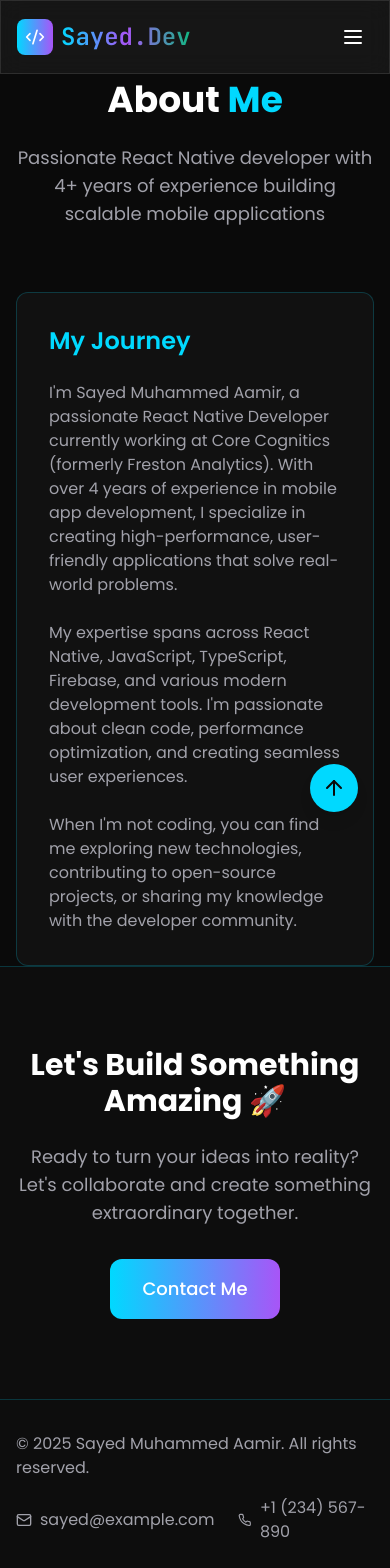
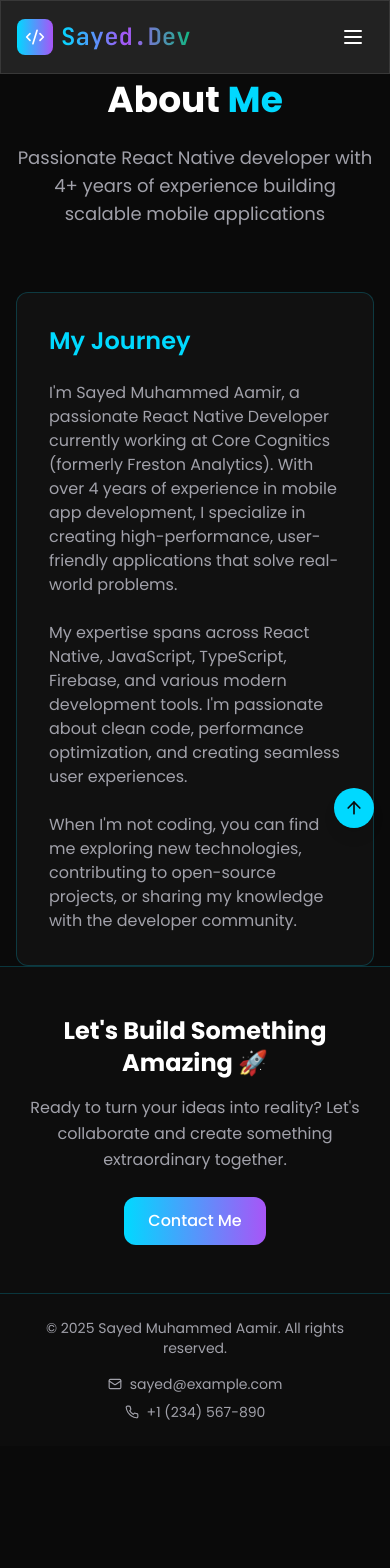
Before and after one commit to devaamir/aamir_portfolio, a React (Vite) app: page /aamir_portfolio/about in a window 390 px wide. Shown: the top 1568 px of the page. After the commit the page ends 1446 px from the top, so only its background shows below. Built offline with nearby package versions, Linux system fonts and the light colour scheme.

Commit message:
new update

```diff
--- a/src/components/Footer.tsx
+++ b/src/components/Footer.tsx
@@ -10,13 +10,13 @@ const Footer = () => {
   return (
     <footer className="bg-dark-card/50 border-t border-dark-accent/20">
       {/* CTA Section */}
-      <section className="py-20 px-4 sm:px-6 lg:px-8">
+      <section className="py-12 md:py-20 px-4 sm:px-6 lg:px-8">
         <div className="max-w-4xl mx-auto text-center">
           <motion.h2
             initial={{ opacity: 0, y: 30 }}
             whileInView={{ opacity: 1, y: 0 }}
             viewport={{ once: true }}
-            className="text-3xl md:text-4xl font-bold mb-6"
+            className="text-2xl md:text-3xl lg:text-4xl font-bold mb-4 md:mb-6"
           >
             Let's Build Something Amazing 🚀
           </motion.h2>
@@ -26,7 +26,7 @@ const Footer = () => {
             whileInView={{ opacity: 1, y: 0 }}
             viewport={{ once: true }}
             transition={{ delay: 0.2 }}
-            className="text-lg text-text-secondary mb-8 max-w-2xl mx-auto"
+            className="text-base md:text-lg text-text-secondary mb-6 md:mb-8 max-w-2xl mx-auto leading-relaxed"
           >
             Ready to turn your ideas into reality? Let's collaborate and create something extraordinary together.
           </motion.p>
@@ -46,28 +46,28 @@ const Footer = () => {
       </section>
 
       {/* Footer Links */}
-      <div className="border-t border-dark-accent/20 py-8 px-4 sm:px-6 lg:px-8">
+      <div className="border-t border-dark-accent/20 py-6 md:py-8 px-4 sm:px-6 lg:px-8">
         <div className="max-w-7xl mx-auto">
-          <div className="flex flex-col md:flex-row justify-between items-center">
-            <div className="mb-4 md:mb-0">
-              <p className="text-text-secondary">
+          <div className="flex flex-col md:flex-row justify-between items-center space-y-4 md:space-y-0">
+            <div className="text-center md:text-left">
+              <p className="text-sm md:text-base text-text-secondary">
                 © 2025 Sayed Muhammed Aamir. All rights reserved.
               </p>
             </div>
 
-            <div className="flex items-center space-x-6">
+            <div className="flex flex-col sm:flex-row items-center space-y-2 sm:space-y-0 sm:space-x-4 md:space-x-6">
               <a
                 href="mailto:sayed@example.com"
-                className="text-text-secondary hover:text-dark-accent transition-colors duration-300 flex items-center"
+                className="text-text-secondary hover:text-dark-accent transition-colors duration-300 flex items-center text-sm md:text-base"
               >
-                <Mail size={16} className="mr-2" />
+                <Mail size={14} className="mr-2 md:w-4 md:h-4" />
                 sayed@example.com
               </a>
               <a
                 href="tel:+1234567890"
-                className="text-text-secondary hover:text-dark-accent transition-colors duration-300 flex items-center"
+                className="text-text-secondary hover:text-dark-accent transition-colors duration-300 flex items-center text-sm md:text-base"
               >
-                <Phone size={16} className="mr-2" />
+                <Phone size={14} className="mr-2 md:w-4 md:h-4" />
                 +1 (234) 567-890
               </a>
             </div>
@@ -80,12 +80,12 @@ const Footer = () => {
         onClick={scrollToTop}
         whileHover={{ scale: 1.1 }}
         whileTap={{ scale: 0.9 }}
-        className="fixed bottom-8 right-8 bg-dark-accent text-dark-bg p-3 rounded-full shadow-lg hover:shadow-xl transition-all duration-300 z-50"
+        className="fixed bottom-4 right-4 md:bottom-8 md:right-8 bg-dark-accent text-dark-bg p-2.5 md:p-3 rounded-full shadow-lg hover:shadow-xl transition-all duration-300 z-50"
         initial={{ opacity: 0 }}
         animate={{ opacity: 1 }}
         transition={{ delay: 1 }}
       >
-        <ArrowUp size={24} />
+        <ArrowUp size={20} className="md:w-6 md:h-6" />
       </motion.button>
     </footer>
   )
--- a/src/components/ProjectsSection.tsx
+++ b/src/components/ProjectsSection.tsx
@@ -43,23 +43,23 @@ const ProjectsSection = () => {
   ]
 
   return (
-    <section className="py-20 px-4 sm:px-6 lg:px-8">
+    <section className="py-12 md:py-20 px-4 sm:px-6 lg:px-8">
       <div className="max-w-7xl mx-auto">
         <motion.div
           initial={{ opacity: 0, y: 30 }}
           whileInView={{ opacity: 1, y: 0 }}
           viewport={{ once: true }}
-          className="text-center mb-16"
+          className="text-center mb-12 md:mb-16"
         >
-          <h2 className="text-3xl md:text-4xl font-bold mb-4 font-mono">
+          <h2 className="text-2xl md:text-3xl lg:text-4xl font-bold mb-4 font-mono">
             Project Log<span className="text-dark-accent">_</span>
           </h2>
-          <p className="text-lg text-text-secondary max-w-2xl mx-auto">
+          <p className="text-base md:text-lg text-text-secondary max-w-2xl mx-auto">
             A collection of projects showcasing my expertise in mobile and web development
           </p>
         </motion.div>
 
-        <div className="grid grid-cols-1 md:grid-cols-2 gap-8">
+        <div className="grid grid-cols-1 md:grid-cols-2 gap-6 md:gap-8">
           {projects.map((project, index) => (
             <motion.div
               key={project.title}
@@ -71,45 +71,45 @@ const ProjectsSection = () => {
               className="bg-dark-card rounded-xl overflow-hidden border border-dark-accent/20 hover:border-dark-accent transition-all duration-300 group"
             >
               <div className="relative overflow-hidden">
-                <div className="w-full h-48 bg-gradient-to-br from-dark-accent/20 to-dark-purple/20 flex items-center justify-center">
+                <div className="w-full h-40 md:h-48 bg-gradient-to-br from-dark-accent/20 to-dark-purple/20 flex items-center justify-center">
                   {project.image.startsWith('/api/placeholder') ? (
-                    <div className="text-4xl font-bold text-dark-accent opacity-50">
+                    <div className="text-3xl md:text-4xl font-bold text-dark-accent opacity-50">
                       {project.title.split(' ').map(word => word[0]).join('')}
                     </div>
                   ) : (
                     <img
                       src={project.image}
                       alt={`${project.title} app icon`}
-                      className="w-24 h-24 object-contain rounded-2xl"
+                      className="w-20 h-20 md:w-24 md:h-24 object-contain rounded-2xl"
                     />
                   )}
                 </div>
                 <div className="absolute inset-0 bg-dark-bg/80 opacity-0 group-hover:opacity-100 transition-opacity duration-300 flex items-center justify-center space-x-2">
                   <Button variant="outline" size="sm" href={project.demo}>
-                    <ExternalLink size={16} className="mr-1" />
-                    Play Store
+                    <ExternalLink size={14} className="mr-1 md:w-4 md:h-4" />
+                    <span className="text-xs md:text-sm">Play Store</span>
                   </Button>
                   {project.appStore && (
                     <Button variant="secondary" size="sm" href={project.appStore}>
-                      <ExternalLink size={16} className="mr-1" />
-                      App Store
+                      <ExternalLink size={14} className="mr-1 md:w-4 md:h-4" />
+                      <span className="text-xs md:text-sm">App Store</span>
                     </Button>
                   )}
                 </div>
               </div>
 
-              <div className="p-6">
-                <h3 className="text-xl font-semibold mb-2 group-hover:text-dark-accent transition-colors duration-300">
+              <div className="p-4 md:p-6">
+                <h3 className="text-lg md:text-xl font-semibold mb-2 group-hover:text-dark-accent transition-colors duration-300">
                   {project.title}
                 </h3>
-                <p className="text-text-secondary mb-4">
+                <p className="text-sm md:text-base text-text-secondary mb-4 leading-relaxed">
                   {project.description}
                 </p>
                 <div className="flex flex-wrap gap-2">
                   {project.tech.map((tech) => (
                     <span
                       key={tech}
-                      className="px-3 py-1 bg-dark-accent/10 text-dark-accent text-sm rounded-full border border-dark-accent/30"
+                      className="px-2 py-1 md:px-3 bg-dark-accent/10 text-dark-accent text-xs md:text-sm rounded-full border border-dark-accent/30"
                     >
                       {tech}
                     </span>
--- a/src/components/Shared/Button.tsx
+++ b/src/components/Shared/Button.tsx
@@ -32,9 +32,9 @@ const Button = ({
   }
 
   const sizes = {
-    sm: 'px-4 py-2 text-sm',
-    md: 'px-6 py-3 text-base',
-    lg: 'px-8 py-4 text-lg'
+    sm: 'px-3 py-2 text-sm md:px-4',
+    md: 'px-4 py-2.5 text-sm md:px-6 md:py-3 md:text-base',
+    lg: 'px-6 py-3 text-base md:px-8 md:py-4 md:text-lg'
   }
 
   const classes = `${baseClasses} ${variants[variant]} ${sizes[size]} ${className}`
--- a/src/components/StatsSection.tsx
+++ b/src/components/StatsSection.tsx
@@ -9,9 +9,9 @@ const StatsSection = () => {
   ]
 
   return (
-    <section className="py-20 px-4 sm:px-6 lg:px-8">
+    <section className="py-12 md:py-20 px-4 sm:px-6 lg:px-8">
       <div className="max-w-7xl mx-auto">
-        <div className="grid grid-cols-2 lg:grid-cols-4 gap-8">
+        <div className="grid grid-cols-2 lg:grid-cols-4 gap-4 md:gap-8">
           {stats.map((stat, index) => (
             <motion.div
               key={stat.label}
@@ -23,18 +23,18 @@ const StatsSection = () => {
                 scale: 1.05,
                 boxShadow: '0 0 30px rgba(61, 202, 115, 0.3)'
               }}
-              className="bg-dark-card p-8 rounded-xl border border-dark-accent/20 text-center group hover:border-dark-accent transition-all duration-300"
+              className="bg-dark-card p-4 md:p-8 rounded-xl border border-dark-accent/20 text-center group hover:border-dark-accent transition-all duration-300"
             >
               <motion.div
                 initial={{ scale: 0 }}
                 whileInView={{ scale: 1 }}
                 viewport={{ once: true }}
                 transition={{ duration: 0.8, delay: index * 0.1 + 0.3, type: "spring" }}
-                className="text-4xl md:text-5xl font-bold text-dark-accent mb-2 group-hover:animate-pulse"
+                className="text-2xl md:text-4xl lg:text-5xl font-bold text-dark-accent mb-1 md:mb-2 group-hover:animate-pulse"
               >
                 {stat.number}
               </motion.div>
-              <div className="text-text-secondary font-medium">
+              <div className="text-xs md:text-sm lg:text-base text-text-secondary font-medium">
                 {stat.label}
               </div>
             </motion.div>
--- a/src/styles/tailwind.css
+++ b/src/styles/tailwind.css
@@ -3,12 +3,25 @@
 @tailwind utilities;
 
 @layer base {
+  * {
+    @apply box-border;
+  }
+
+  html {
+    @apply scroll-smooth;
+  }
+
   body {
-    @apply bg-dark-bg text-text-primary font-poppins;
+    @apply bg-dark-bg text-text-primary font-poppins overflow-x-hidden;
     background-image:
       radial-gradient(circle at 20% 80%, rgba(0, 217, 255, 0.1) 0%, transparent 50%),
       radial-gradient(circle at 80% 20%, rgba(168, 85, 247, 0.1) 0%, transparent 50%),
       radial-gradient(circle at 40% 40%, rgba(16, 185, 129, 0.05) 0%, transparent 50%);
+  }
+
+  /* Prevent horizontal scroll on mobile */
+  #root {
+    @apply min-h-screen w-full overflow-x-hidden;
   }
 }
 
@@ -54,10 +67,23 @@
     background-image:
       linear-gradient(rgba(0,217,255,0.1) 1px, transparent 1px),
       linear-gradient(90deg, rgba(0,217,255,0.1) 1px, transparent 1px);
-    background-size: 50px 50px;
+    background-size: 30px 30px;
+  }
+
+  @media (min-width: 768px) {
+    .cyber-grid {
+      background-size: 50px 50px;
+    }
   }
 
   .gradient-text {
     @apply bg-gradient-to-r from-dark-accent via-dark-purple to-dark-green bg-clip-text text-transparent;
   }
+
+  /* Mobile-specific improvements */
+  @media (max-width: 767px) {
+    .glass-effect {
+      @apply bg-white/10 backdrop-blur-sm;
+    }
+  }
 }
--- a/tailwind.config.js
+++ b/tailwind.config.js
@@ -5,6 +5,14 @@ export default {
     "./src/**/*.{js,ts,jsx,tsx}",
   ],
   theme: {
+    screens: {
+      'xs': '475px',
+      'sm': '640px',
+      'md': '768px',
+      'lg': '1024px',
+      'xl': '1280px',
+      '2xl': '1536px',
+    },
     extend: {
       colors: {
         dark: {
```
Also changed, not shown: src/components/HeroSection.tsx (+21 -21 lines).
